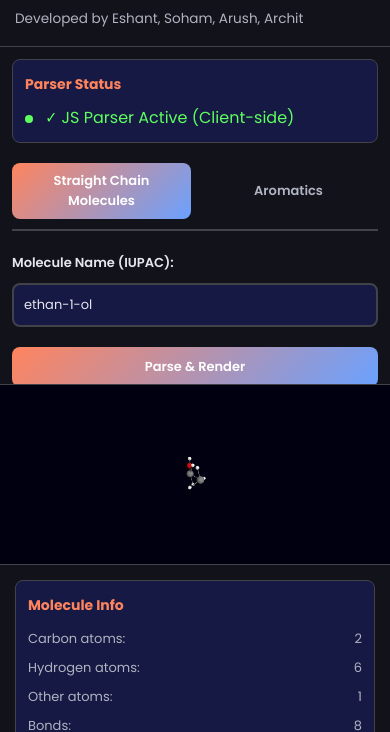
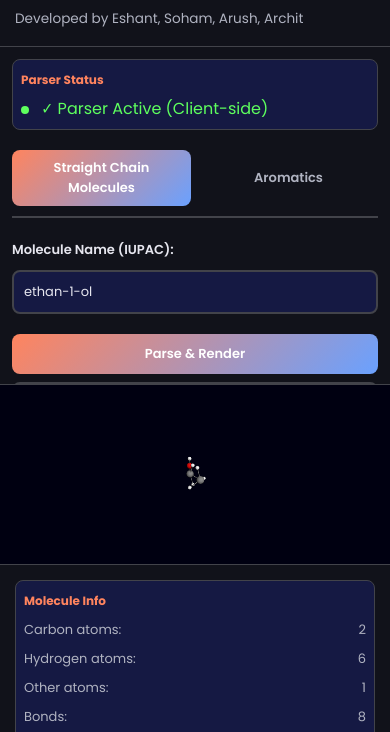
Before and after one commit to eshantsonhar/Computer-Science-Molecular-renderer, a website: page atomview_main.html in a window 390 px wide. Shown: the part 112-844 px from the top of the page. Drawn offline with nearby package versions, Linux system fonts and the light colour scheme; animation ran at ten frames a second; a web font is replaced by a local one.

Commit message:
Reduce parser status box size and update text

```diff
--- a/atomview_main.html
+++ b/atomview_main.html
@@ -387,15 +387,15 @@
             background: var(--hover-clr);
             border: 1px solid var(--line-clr);
             border-radius: 8px;
-            padding: 15px;
+            padding: 10px;
             margin-bottom: 20px;
         }
 
         .info-panel h3 {
             margin-top: 0;
-            margin-bottom: 10px;
+            margin-bottom: 5px;
             color: var(--accent-clr);
-            font-size: 16px;
+            font-size: 14px;
         }
 
         .atom-count {
@@ -632,11 +632,11 @@
             }
 
             .info-panel {
-                padding: 12px;
+                padding: 8px;
             }
 
             .info-panel h3 {
-                font-size: 14px;
+                font-size: 12px;
             }
 
             .atom-count {
@@ -861,7 +861,7 @@
                     <h3>Parser Status</h3>
                     <div id="serverStatus">
                         <span class="status-indicator status-online"></span>
-                        <span style="color: var(--accent-clr-3);">✓ JS Parser Active (Client-side)</span>
+                        <span style="color: var(--accent-clr-3);">✓ Parser Active (Client-side)</span>
                     </div>
                 </div>
 
```
